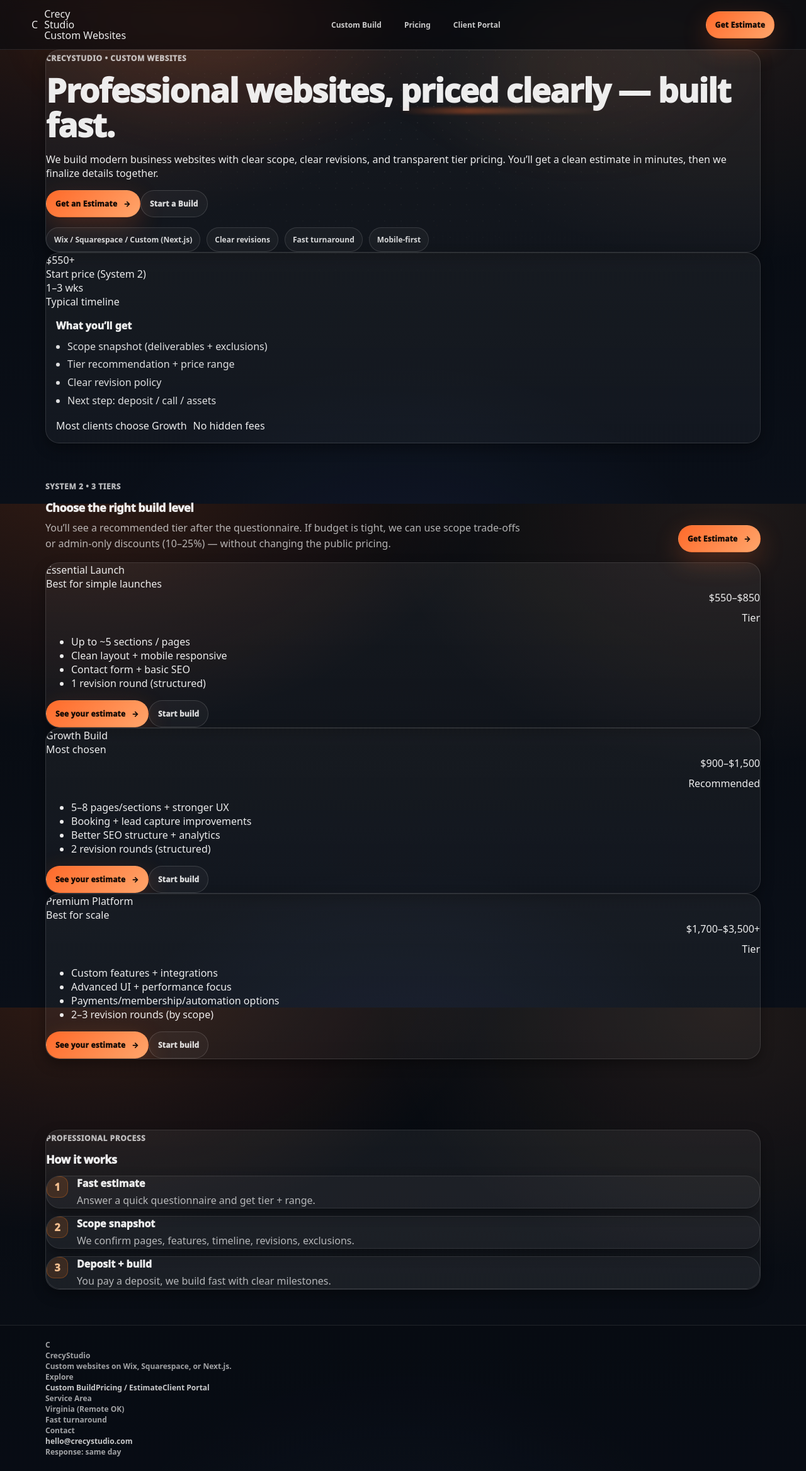
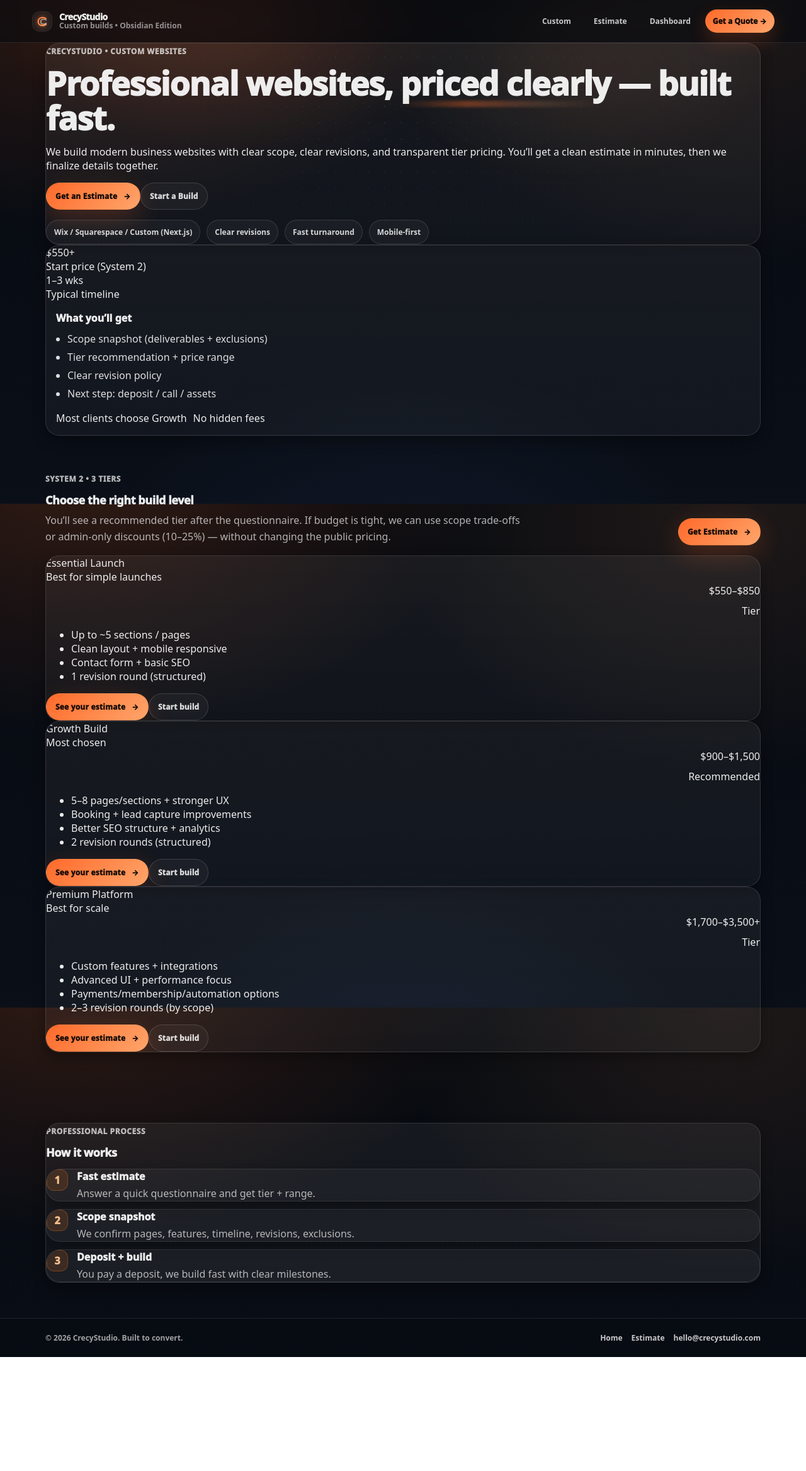
Before and after one commit to kkoly10/website-builder, a Next.js app: page / in a window 1280 px wide. Shown: the whole page at 63% size. After the commit the page ends 2155 px from the top, so only its background shows below. Built offline with nearby package versions, Linux system fonts and the light colour scheme.

Commit message:
Update layout.tsx

```diff
--- a/app/layout.tsx
+++ b/app/layout.tsx
@@ -3,10 +3,53 @@ import type { Metadata } from "next";
 import Link from "next/link";
 
 export const metadata: Metadata = {
-  title: "CrecyStudio — Custom Websites",
+  title: "CrecyStudio — Websites that convert",
   description:
-    "Professional websites with transparent pricing, clear scope, and fast delivery. Wix, Squarespace, or Custom (Next.js).",
+    "Custom websites with clear scope, transparent pricing, and fast delivery. Built by a human — supported by smart tools.",
 };
+
+function LogoMark() {
+  // Monogram-style “CS” mark (works for app icon later)
+  return (
+    <svg
+      width="34"
+      height="34"
+      viewBox="0 0 44 44"
+      fill="none"
+      xmlns="http://www.w3.org/2000/svg"
+      aria-hidden="true"
+    >
+      <defs>
+        <linearGradient id="g" x1="6" y1="6" x2="38" y2="38" gradientUnits="userSpaceOnUse">
+          <stop stopColor="#FF6A2A" />
+          <stop offset="1" stopColor="#FFA56B" />
+        </linearGradient>
+        <filter id="glow" x="-20" y="-20" width="84" height="84" filterUnits="userSpaceOnUse">
+          <feGaussianBlur stdDeviation="6" result="b" />
+          <feMerge>
+            <feMergeNode in="b" />
+            <feMergeNode in="SourceGraphic" />
+          </feMerge>
+        </filter>
+      </defs>
+
+      <rect x="2" y="2" width="40" height="40" rx="14" fill="rgba(255,255,255,0.05)" stroke="rgba(255,255,255,0.14)" />
+      <path
+        d="M29.5 16.2c-1.5-1.5-3.8-2.2-6.8-2.2-5.3 0-9 3.1-9 8.2 0 5.2 3.7 8.2 9.1 8.2 3 0 5.4-.8 7.1-2.4"
+        stroke="url(#g)"
+        strokeWidth="3"
+        strokeLinecap="round"
+        filter="url(#glow)"
+      />
+      <path
+        d="M30.2 19.2c-1.0-1.0-2.8-1.7-5.2-1.7-3.7 0-6.0 2.1-6.0 5.0 0 3.0 2.3 5.0 6.1 5.0 2.4 0 4.2-.7 5.3-1.8"
+        stroke="rgba(255,255,255,0.55)"
+        strokeWidth="2"
+        strokeLinecap="round"
+      />
+    </svg>
+  );
+}
 
 export default function RootLayout({
   children,
@@ -18,88 +61,36 @@ export default function RootLayout({
       <body>
         {/* Background FX */}
         <div className="bgFx" aria-hidden="true" />
-        <div className="bgNoise" aria-hidden="true" />
 
         {/* Top Nav */}
         <header className="topNav">
           <div className="container navInner">
-            <Link href="/" className="brand" aria-label="CrecyStudio Home">
-              <span className="logoMark" aria-hidden="true">
-                <span className="logoRing" />
-                <span className="logoCS">C</span>
-              </span>
+            <Link href="/" className="brand">
+              <LogoMark />
               <span className="brandText">
-                Crecy<span className="accentText">Studio</span>
-                <span className="brandSub">Custom Websites</span>
+                <span className="brandName">CrecyStudio</span>
+                <span className="brandTag">Custom builds • Obsidian Edition</span>
               </span>
             </Link>
 
             <nav className="navLinks" aria-label="Primary">
-              <Link href="/build" className="navLink">
-                Custom Build
-              </Link>
-              <Link href="/estimate" className="navLink">
-                Pricing
-              </Link>
-              <Link href="/dashboard" className="navLink">
-                Client Portal
-              </Link>
+              <Link href="/build" className="navLink">Custom</Link>
+              <Link href="/estimate" className="navLink">Estimate</Link>
+              <Link href="/dashboard" className="navLink">Dashboard</Link>
+              <Link href="/build" className="navCta">Get a Quote →</Link>
             </nav>
-
-            <div className="navCtas">
-              <Link href="/estimate" className="btn btnPrimary">
-                Get Estimate
-              </Link>
-            </div>
           </div>
         </header>
 
-        {/* Page */}
-        <div className="page">{children}</div>
+        {children}
 
-        {/* Footer */}
         <footer className="footer">
-          <div className="container footerInner">
-            <div className="footerBrand">
-              <div className="footerLogo" aria-hidden="true">
-                <span className="logoRing" />
-                <span className="logoCS">C</span>
-              </div>
-              <div>
-                <div className="footerTitle">CrecyStudio</div>
-                <div className="footerMuted">
-                  Custom websites on Wix, Squarespace, or Next.js.
-                </div>
-              </div>
-            </div>
-
-            <div className="footerCols">
-              <div className="footerCol">
-                <div className="footerHead">Explore</div>
-                <Link href="/build" className="footerLink">
-                  Custom Build
-                </Link>
-                <Link href="/estimate" className="footerLink">
-                  Pricing / Estimate
-                </Link>
-                <Link href="/dashboard" className="footerLink">
-                  Client Portal
-                </Link>
-              </div>
-
-              <div className="footerCol">
-                <div className="footerHead">Service Area</div>
-                <div className="footerMuted">Virginia (Remote OK)</div>
-                <div className="footerMuted">Fast turnaround</div>
-              </div>
-
-              <div className="footerCol">
-                <div className="footerHead">Contact</div>
-                <a className="footerLink" href="mailto:hello@crecystudio.com">
-                  hello@crecystudio.com
-                </a>
-                <div className="footerMuted">Response: same day</div>
-              </div>
+          <div className="container" style={{ display: "flex", justifyContent: "space-between", gap: 14, flexWrap: "wrap" }}>
+            <div>© {new Date().getFullYear()} CrecyStudio. Built to convert.</div>
+            <div style={{ display: "flex", gap: 14, flexWrap: "wrap" }}>
+              <Link href="/" aria-label="Home">Home</Link>
+              <Link href="/estimate" aria-label="Estimate">Estimate</Link>
+              <a href="mailto:hello@crecystudio.com" aria-label="Email">hello@crecystudio.com</a>
             </div>
           </div>
         </footer>
```
